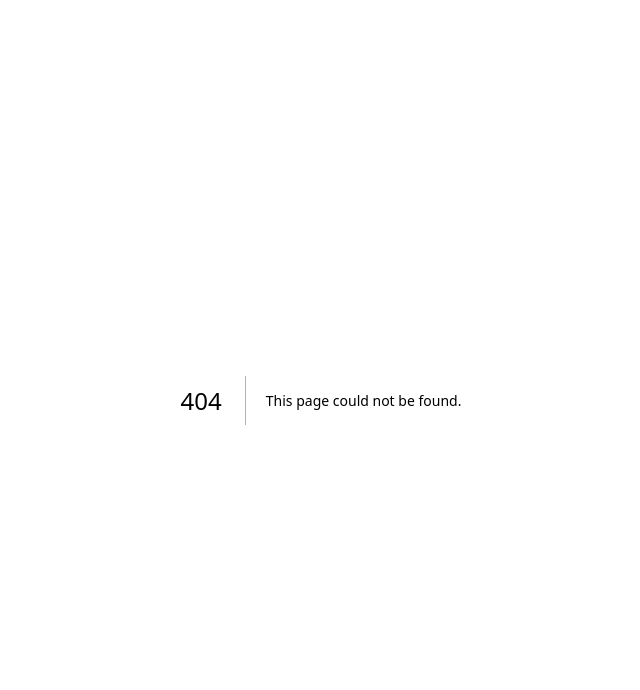
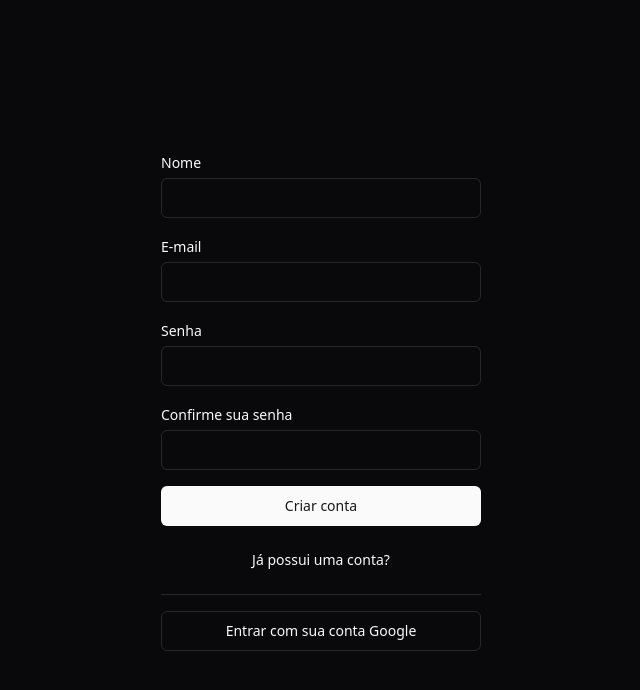
Before and after one commit to alisson-moura/sac-online, a Next.js app in the folder apps/web/: page /auth/sign-up in a window 1280 px wide. Before the commit this address had no page. Shown: the top 690 px of the page, without its empty margins (319-959 px from the left). Built offline with nearby package versions, Linux system fonts and the light colour scheme.

Commit message:
Páginas de cadastro e recuperação

```diff
--- /dev/null
+++ b/apps/web/src/app/auth/forgot-password/page.tsx
@@ -0,0 +1,24 @@
+import { Button } from "@/components/ui/button";
+import { Input } from "@/components/ui/input";
+import { Label } from "@/components/ui/label";
+import { Separator } from "@/components/ui/separator";
+import Link from "next/link";
+
+export default function ForgotPasswordPage() {
+    return (
+        <form action="" className="space-y-4">
+            <div className="space-y-1">
+                <Label htmlFor="email">E-mail</Label>
+                <Input name="email" type="email" id="email" required />
+            </div>
+            <Button type="submit" className="w-full">Recuperar senha</Button>
+            <Button type="button" variant='link' size='sm' asChild className="w-full size" >
+                <Link href='/auth/sign-in'>
+                    Voltar para o login
+                </Link>
+            </Button>
+            <Separator />
+            <Button type="button" variant="outline" className="w-full">Entrar com sua conta Google</Button>
+        </form>
+    )
+}
--- a/apps/web/src/app/auth/sign-in/page.tsx
+++ b/apps/web/src/app/auth/sign-in/page.tsx
@@ -1,7 +1,6 @@
 import { Button } from "@/components/ui/button";
 import { Input } from "@/components/ui/input";
 import { Label } from "@/components/ui/label";
-import { Separator } from "@/components/ui/separator";
 import Link from "next/link";
 
 export default function SignInPage() {
@@ -21,8 +20,11 @@ export default function SignInPage() {
                 </Link>
             </div>
             <Button type="submit" className="w-full">Entrar com E-mail</Button>
-            <Separator  />
-            <Button type="button" variant="outline" className="w-full">Entrar com sua conta Google</Button>
+            <Button type="button" variant='link' size='sm' asChild className="w-full size" >
+                <Link href='/auth/sign-up'>
+                    Criar uma nova conta
+                </Link>
+            </Button>
         </form>
     )
 }
--- /dev/null
+++ b/apps/web/src/app/auth/sign-up/page.tsx
@@ -0,0 +1,36 @@
+import { Button } from "@/components/ui/button";
+import { Input } from "@/components/ui/input";
+import { Label } from "@/components/ui/label";
+import { Separator } from "@/components/ui/separator";
+import Link from "next/link";
+
+export default function SignUpPage() {
+    return (
+        <form action="" className="space-y-4">
+            <div className="space-y-1">
+                <Label htmlFor="name">Nome</Label>
+                <Input name="name" type="text" id="name" required />
+            </div>
+            <div className="space-y-1">
+                <Label htmlFor="email">E-mail</Label>
+                <Input name="email" type="email" id="email" required />
+            </div>
+            <div className="space-y-1">
+                <Label htmlFor="password">Senha</Label>
+                <Input name="password" type="password" id="password" required />
+            </div>
+            <div className="space-y-1">
+                <Label htmlFor="password_confirmation">Confirme sua senha</Label>
+                <Input name="password_confirmation" type="password" id="password_confirmation" required />
+            </div>
+            <Button type="submit" className="w-full">Criar conta</Button>
+            <Button type="button" variant='link' size='sm' asChild className="w-full size" >
+                <Link href='/auth/sign-in'>
+                    Já possui uma conta?
+                </Link>
+            </Button>
+            <Separator />
+            <Button type="button" variant="outline" className="w-full">Entrar com sua conta Google</Button>
+        </form>
+    )
+}
```
